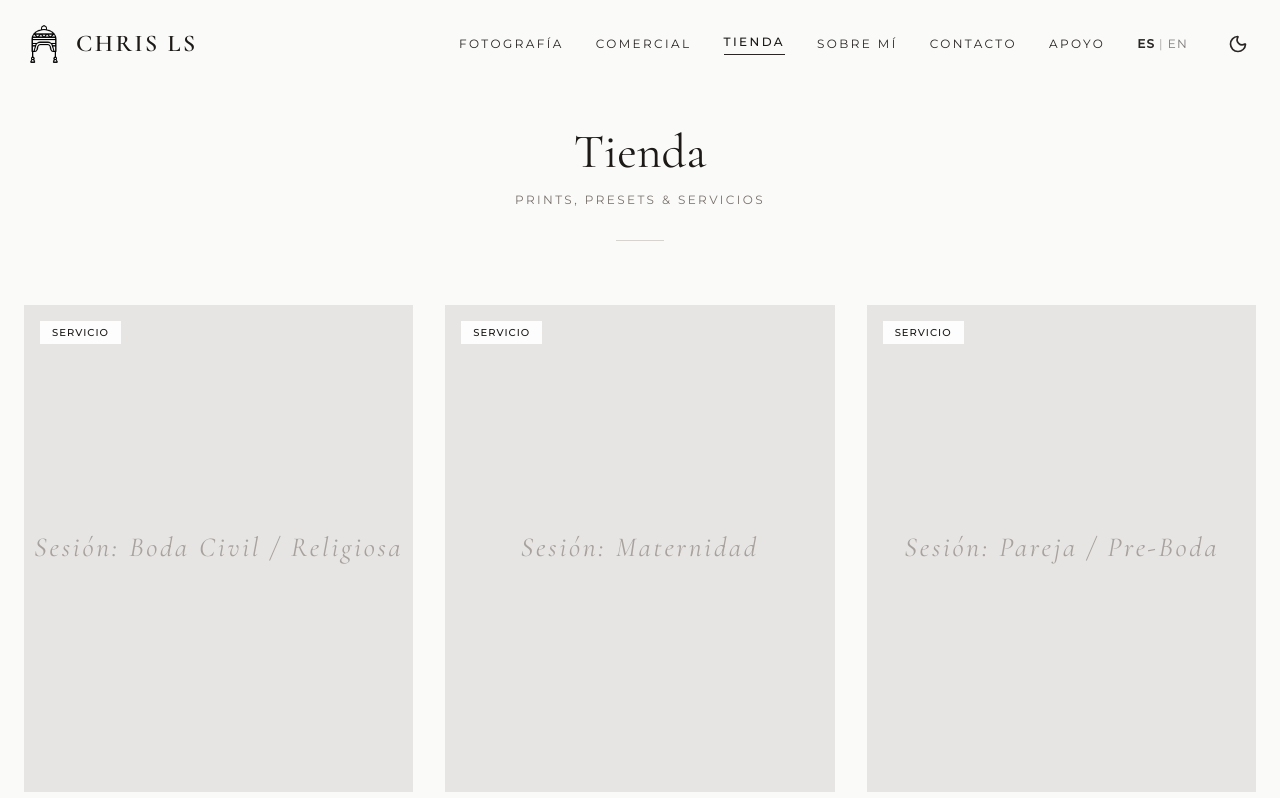
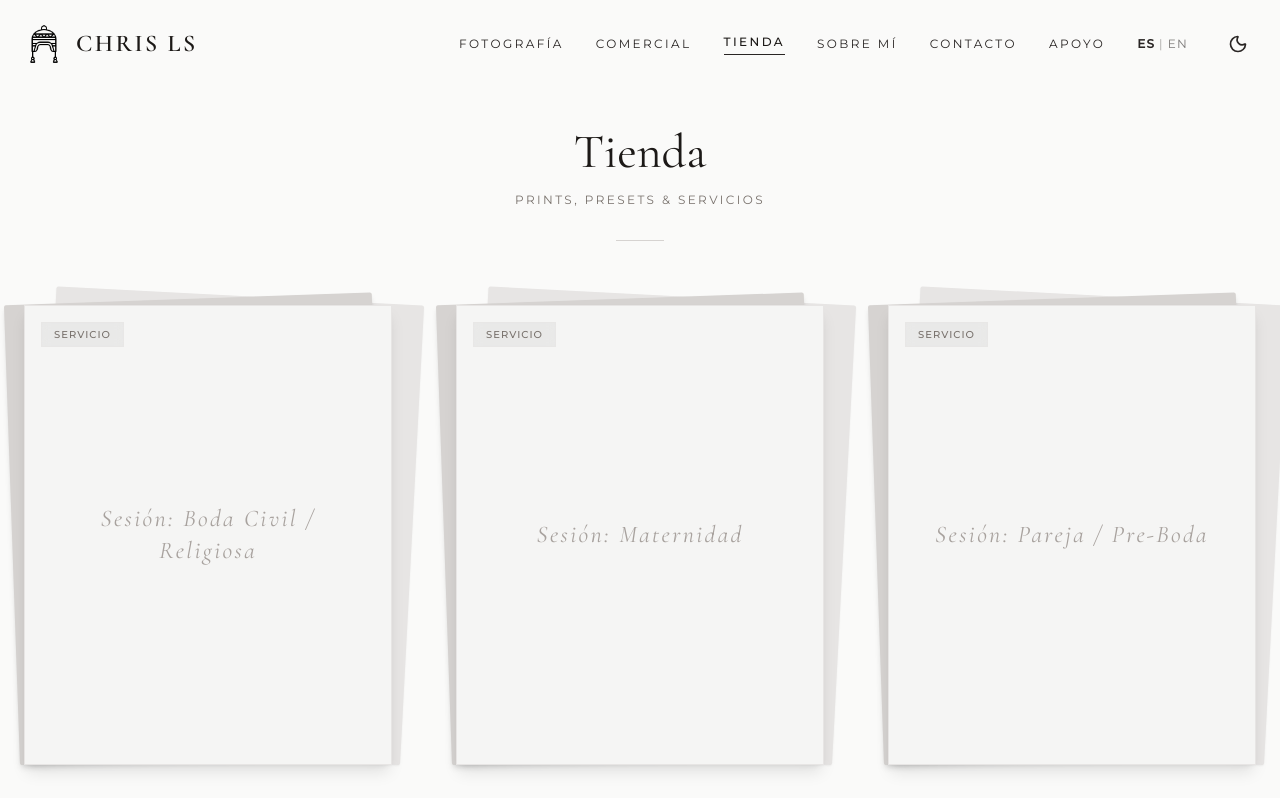
Before and after one commit to haroldsikos/ChrisLS-photographer, a React (Vite) app: page /tienda in a window 1280 px wide. Shown: the top 798 px of the page. Built offline with nearby package versions, Linux system fonts and the light colour scheme.

Commit message:
Enhance Shop card interaction: always-visible stack effect and increased spacing

```diff
--- a/pages/Shop.tsx
+++ b/pages/Shop.tsx
@@ -128,27 +128,41 @@ const Shop: React.FC = () => {
         <div className="w-12 h-px bg-stone-300 dark:bg-stone-700 mx-auto mt-8"></div>
       </div>
 
-      <div className="grid grid-cols-1 md:grid-cols-2 lg:grid-cols-3 gap-x-8 gap-y-16">
+      <div className="grid grid-cols-1 md:grid-cols-2 lg:grid-cols-3 gap-x-16 gap-y-24">
         {products.map((product, index) => (
           <div key={product.id} className="group flex flex-col">
             {/* Image Container */}
-            {/* Image Container / Placeholder */}
-            <div className="relative aspect-[4/5] overflow-hidden bg-stone-200 dark:bg-stone-800 mb-6 cursor-pointer flex items-center justify-center group/img" onClick={() => handleImageClick(index)}>
-              {/* Image or Solid Color Placeholder */}
-              <div className="w-full h-full bg-stone-200 dark:bg-stone-800 flex items-center justify-center text-stone-400 dark:text-stone-600 font-serif text-2xl italic tracking-widest p-4 text-center transition-transform duration-700 scale-[1.15] group-hover/img:scale-[1.25]">
+            {/* Image Container / Placeholder with Card Stack Effect - Always Visible Fan */}
+            <div className="relative aspect-[4/5] mb-8 cursor-pointer group/card perspective-1000" onClick={() => handleImageClick(index)}>
+
+              {/* Back Card 2 (Right Fan) - Always visible but tighter, expands on hover */}
+              <div className="absolute inset-0 bg-stone-200 dark:bg-stone-700/60 rounded-sm transform transition-all duration-500 ease-out origin-bottom-right rotate-3 translate-x-2 group-hover/card:rotate-6 group-hover/card:translate-x-4 shadow-sm" />
+
+              {/* Back Card 1 (Left Fan) - Always visible, expands on hover */}
+              <div className="absolute inset-0 bg-stone-300 dark:bg-stone-600/60 rounded-sm transform transition-all duration-500 ease-out origin-bottom-left -rotate-2 -translate-x-1 group-hover/card:-rotate-3 group-hover/card:-translate-x-3 shadow-md" />
+
+              {/* Main Front Card */}
+              <div className="relative z-10 w-full h-full overflow-hidden bg-stone-100 dark:bg-stone-800 border border-stone-200 dark:border-stone-700 shadow-lg transition-all duration-500 ease-out group-hover/card:-translate-y-2 group-hover/card:shadow-2xl flex items-center justify-center">
+
+                {/* Content inside the card */}
+                <div className="w-full h-full flex items-center justify-center p-6 text-center">
+                  <span className="font-serif text-2xl italic tracking-widest text-stone-400 dark:text-stone-500 group-hover/card:text-stone-800 dark:group-hover/card:text-stone-300 transition-colors duration-500">
                     {product.name}
+                  </span>
                 </div>
 
-              <div className="absolute inset-0 bg-black/0 group-hover/img:bg-black/5 transition-colors duration-300" />
+                {/* Subtle sheen effect */}
+                <div className="absolute inset-0 bg-gradient-to-tr from-white/0 via-white/0 to-white/20 opacity-0 group-hover/card:opacity-100 transition-opacity duration-500 pointer-events-none" />
 
                 {/* Expand Icon */}
-              <div className="absolute top-4 right-4 opacity-0 group-hover/img:opacity-100 transition-opacity duration-300 text-stone-600 dark:text-stone-400 drop-shadow-sm">
+                <div className="absolute top-4 right-4 opacity-0 group-hover/card:opacity-100 transition-all duration-500 -translate-y-2 group-hover/card:translate-y-0 text-stone-400 dark:text-stone-500">
                   <Maximize2 size={20} />
                 </div>
 
                 {/* Type Tag */}
-              <div className="absolute top-4 left-4 bg-white/90 dark:bg-black/80 backdrop-blur-sm px-3 py-1 text-[10px] tracking-widest uppercase font-medium text-stone-900 dark:text-stone-100 z-10">
+                <div className="absolute top-4 left-4 bg-stone-900/5 dark:bg-white/5 backdrop-blur-sm px-3 py-1 text-[10px] tracking-widest uppercase font-medium text-stone-500 dark:text-stone-400 border border-stone-200/50 dark:border-stone-700/50">
                   {product.type}
+                </div>
               </div>
             </div>
 
```
Lines whose indentation alone changed are shown as unchanged.
